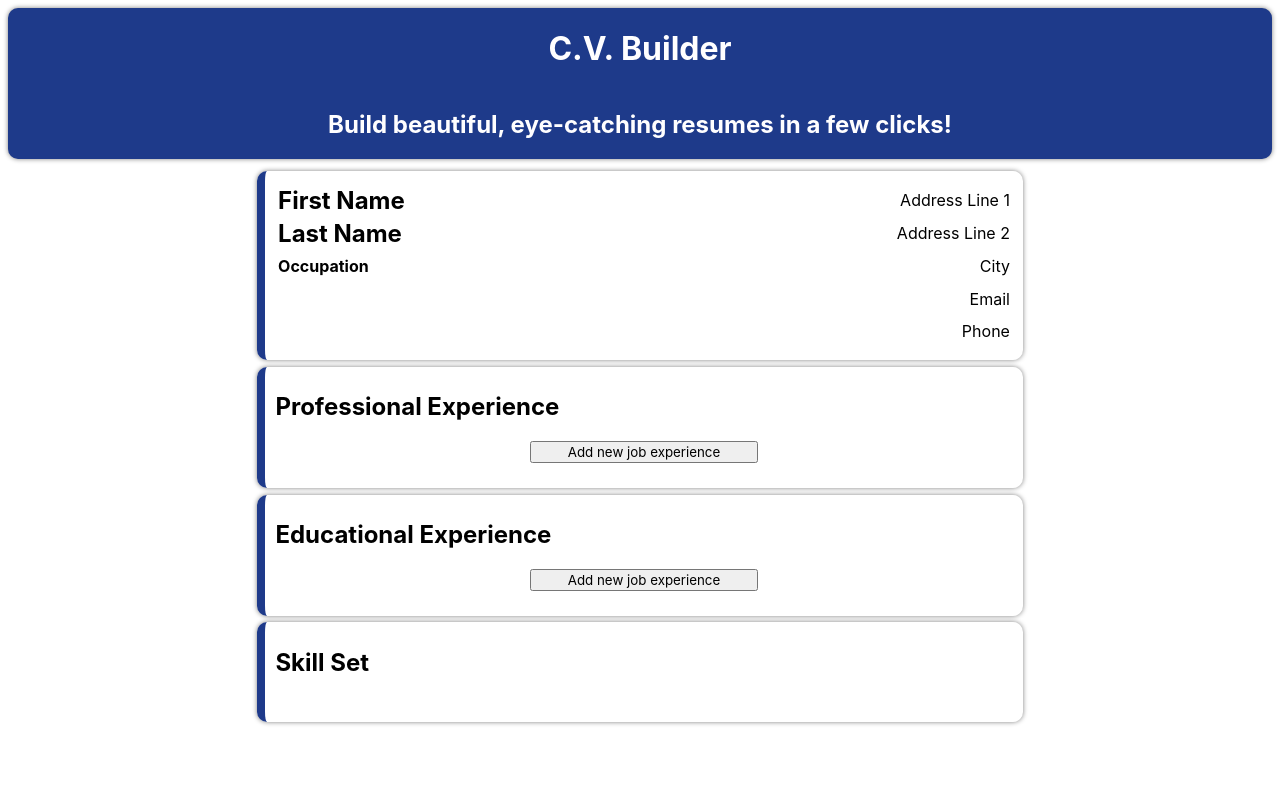
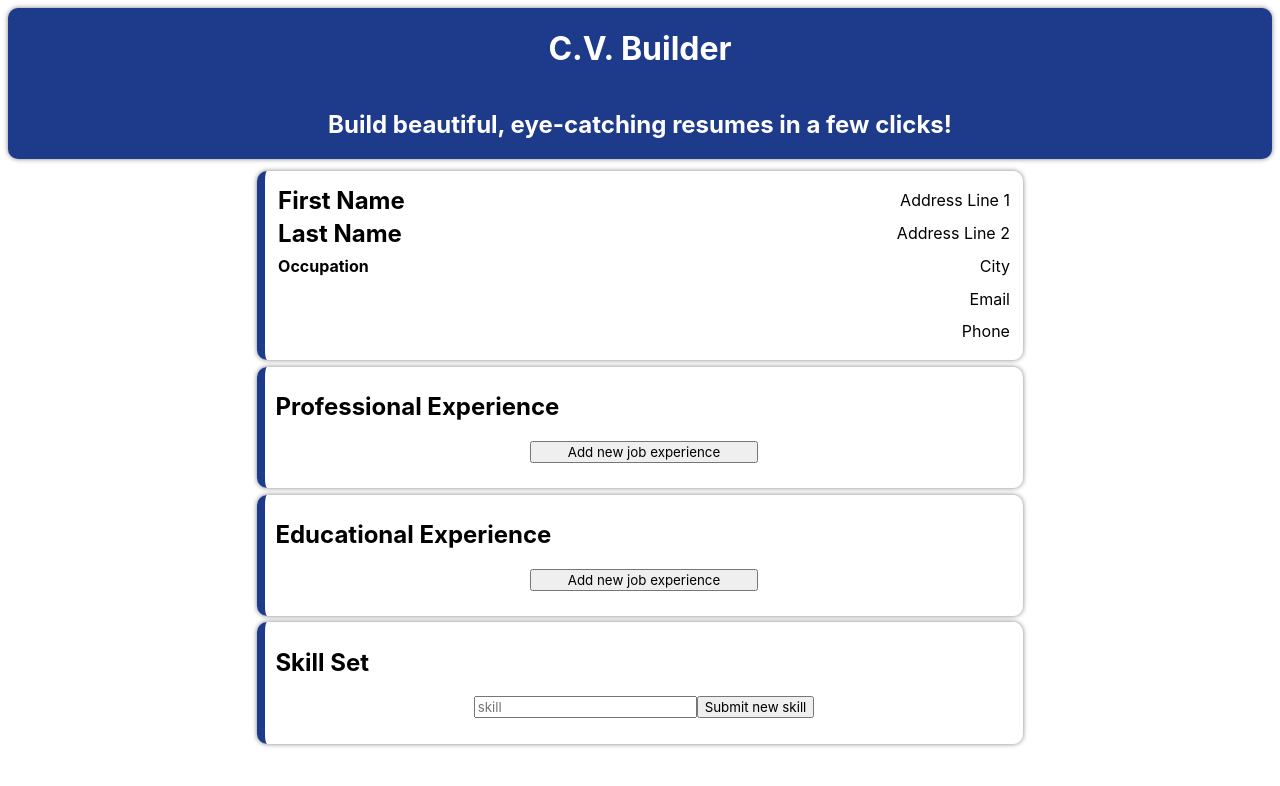
Before and after one commit to renatodinizc/cv-builder, a React (Create React App) app: page / in a window 1280 px wide. Shown: the top 786 px of the page. Built offline with nearby package versions, Linux system fonts and the light colour scheme.

Commit message:
SkillSet component done

```diff
--- /dev/null
+++ b/src/components/SkillForm.js
@@ -0,0 +1,34 @@
+import React, { useState } from 'react';
+
+function SkillForm(props) {
+    const [skill, setSkill] = useState({
+                                        id: 0,
+                                        title: ''
+                                        });
+
+    function handleChange(event) {
+        setSkill({
+                 id: props.id,
+                 title: event.target.value
+                });
+    };
+
+    function handleSkillSubmission(event) {
+        event.preventDefault();
+        props.createSkill(skill);
+        setSkill({
+                 id: 0,
+                 title: ''
+                });
+    };
+
+    return (
+        <form onSubmit={handleSkillSubmission}>
+            <input type='text' value={skill.title} onChange={handleChange} placeholder='skill' autoComplete='off'/>
+            <button>Submit new skill</button>
+        </form>
+    );
+
+};
+
+export default SkillForm;
--- /dev/null
+++ b/src/components/SkillItem.js
@@ -0,0 +1,12 @@
+import React from 'react';
+
+function SkillItem(props) {
+    return (
+        <div className='skillItem'>
+            <p>{props.title}</p>
+            <button onClick={() => props.deleteSkill(props.id)} >Delete</button>
+        </div>
+    );
+};
+
+export default SkillItem;
--- a/src/components/SkillList.js
+++ b/src/components/SkillList.js
@@ -1,12 +1,40 @@
 import React, { useState } from 'react';
+import SkillForm from './SkillForm';
+import SkillItem from './SkillItem';
 
 function SkillList() {
-    return (
-        <>
+    const [isEditing, setEditing] = useState(true);
+    const [skills, setSkills] = useState([]);
 
-        </>
+    function createSkill(skill) {
+        if (skill.title.trim()) {
+            setSkills([...skills, skill]);
+        };
+        setEditing(false);
+    };
 
-    );
+    function deleteSkill(id) {
+        const remainingSkills = skills.filter(skill => skill.id != id);
+        remainingSkills.map(skill => skill.id);
+        setSkills(remainingSkills);
+    };
+
+    if (isEditing == false) {
+        return (
+            <>
+                {skills.map(skill =>
+                    <div>
+                        <SkillItem id={skill.id} title={skill.title} deleteSkill={deleteSkill} />
+                    </div>
+                )}
+                <button onClick={() => setEditing(true)}>Add new skill</button>
+            </>
+        );
+    } else {
+        return (
+            <SkillForm createSkill={createSkill} id={skills.length + 1} deleteSkill={deleteSkill} />
+        );
+    };
 };
 
 export default SkillList;
```
